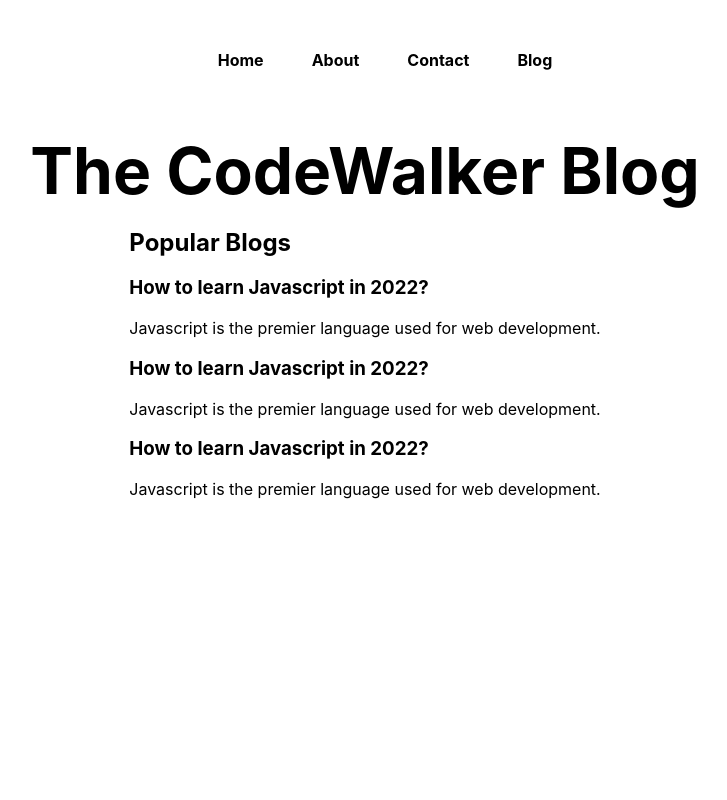
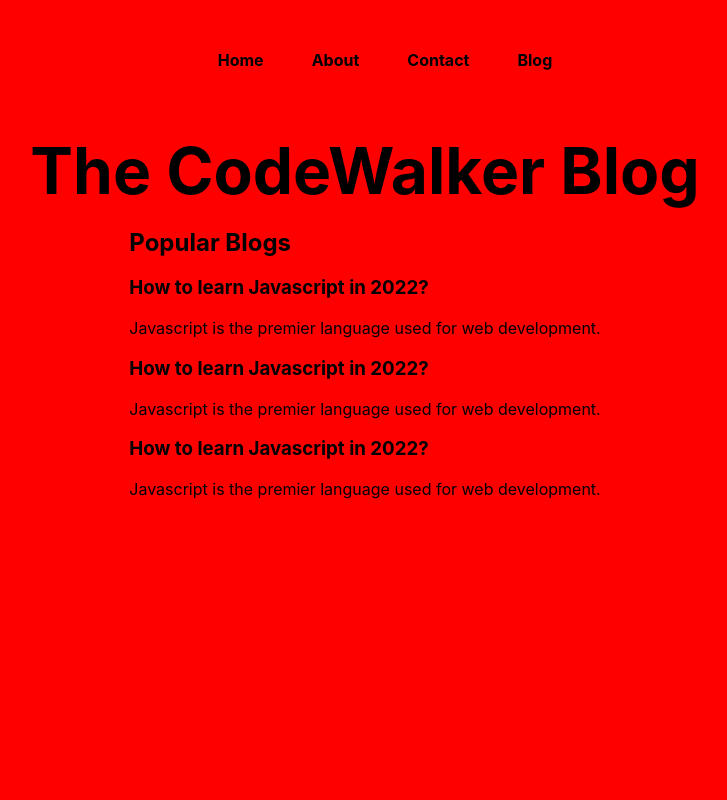
Before and after one commit to arijit1201/mihawk-blog, a Next.js app: page / in a window 1280 px wide. Shown: the top 800 px of the page, without its empty margins (275-1002 px from the left). Built offline with nearby package versions, Linux system fonts and the light colour scheme.

Commit message:
some test changes to understand global css

```diff
--- a/pages/_app.js
+++ b/pages/_app.js
@@ -1,5 +1,5 @@
 import '../styles/globals.css'
-
+import '../styles/test.css'
 function MyApp({ Component, pageProps }) {
   return <Component {...pageProps} />
 }
--- a/pages/index.js
+++ b/pages/index.js
@@ -2,6 +2,7 @@ import Head from 'next/head'
 import Image from 'next/image'
 import Script from 'next/script'
 import styles from '../styles/Home.module.css'
+import Link from 'next/link'
 
 export default function Home() {
   return (
@@ -16,10 +17,10 @@ export default function Home() {
       {/*This is the navigation bar component */}
       <nav className={styles.mainnav}>
         <ul>
-          <li>Home</li>
-          <li>About</li>
-          <li>Contact</li>
-          <li>Blog</li>
+          <Link href='/'><a><li>Home</li></a></Link>
+          <Link href='/about'><a><li>About</li></a></Link>
+          <Link href='/contact'><a><li href='/'>Contact</li></a></Link>
+          <Link href='/blog'><a><li>Blog</li></a></Link>
         </ul>
       </nav>
       {/* <Script src='/sc.js' strategy='lazyOnload'></Script> */}
--- /dev/null
+++ b/styles/test.css
@@ -0,0 +1,3 @@
+body{
+    background-color: red;
+}
```
